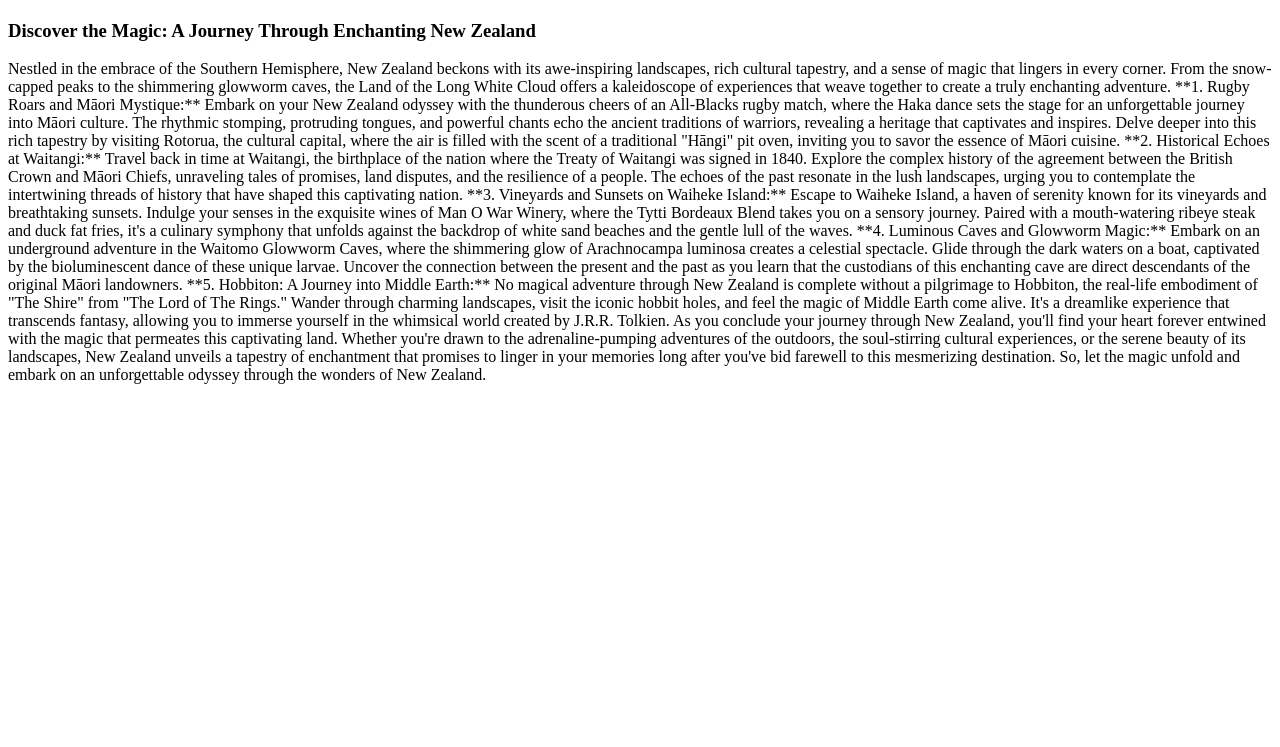
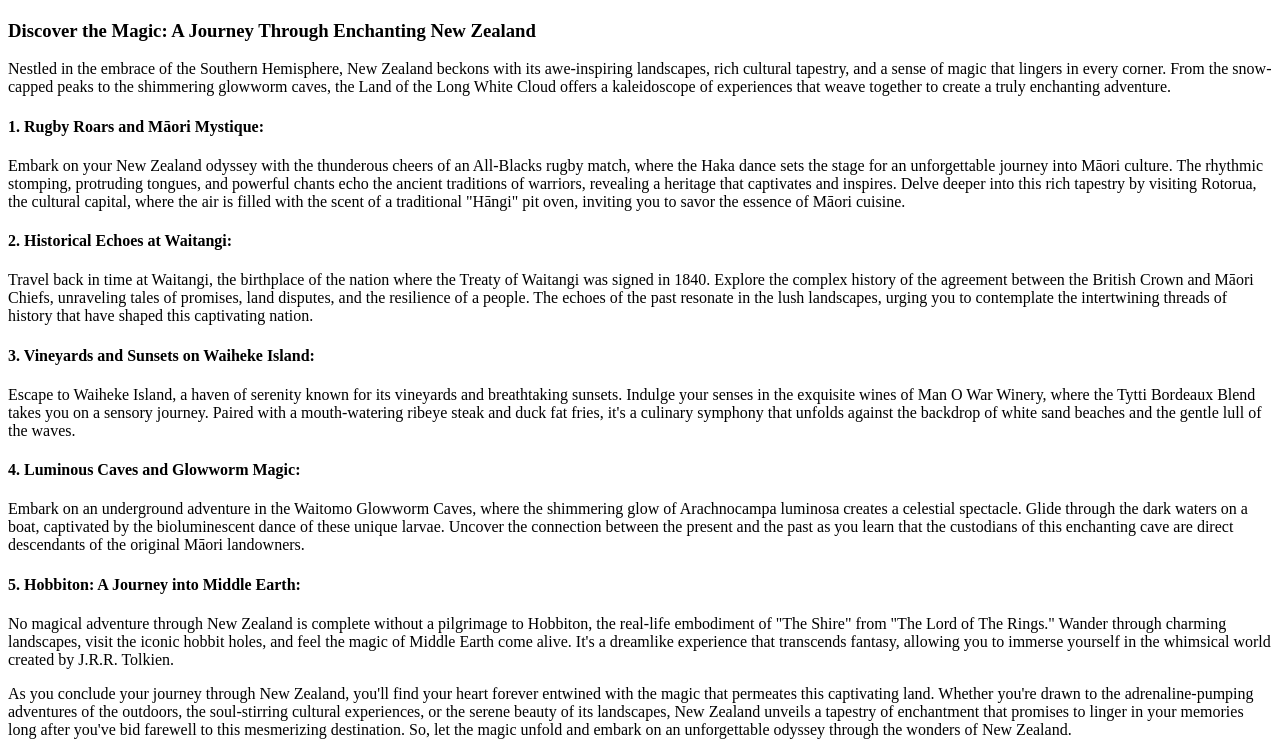
Before and after one commit to preveira/journey-jolt, a plain HTML site: page index.html in a window 1280 px wide. Shown: the part 471-1218 px from the top of the page. Before the commit the page ends 871 px from the top, so only its background shows below. Drawn offline with Linux system fonts and the light colour scheme.

Commit message:
seperating <p> with seperate <div> containers for blog content

```diff
--- a/index.html
+++ b/index.html
@@ -9,36 +9,54 @@
                 <a href="">Home</a>
             </li>
             <li>
-                <a href="https://preveira.github.io/journey-jolt/index.html">New Zealand</a>
+                <a href="https://preveira.github.io/journey-jolt/">New Zealand</a>
             </li>
             <li>
-                <a href="">Egypt</a>
+                <a href="https://ahmed-elnogoumi.github.io/journeyjolt/">Egypt</a>
             </li>
             <li>
-                <a href="">Greece</a>
+                <a href="https://makster04.github.io/journey-jolt/">Greece</a>
             </li>
         </ol>
         <img src="https://www.worldtripdiaries.com/wp-content/uploads/pint-beautiful-places-nz-2-687x1030.jpg">
         <div>
             <h3>Discover the Magic: A Journey Through Enchanting New Zealand</h3>
             <p> Nestled in the embrace of the Southern Hemisphere, New Zealand beckons with its awe-inspiring landscapes, rich cultural tapestry, and a sense of magic that lingers in every corner. From the snow-capped peaks to the shimmering glowworm caves, the Land of the Long White Cloud offers a kaleidoscope of experiences that weave together to create a truly enchanting adventure.
+                </p>
+        </div>
+        <div>
+            <h4> 1. Rugby Roars and Māori Mystique: </h4>
+            <p>
+                Embark on your New Zealand odyssey with the thunderous cheers of an All-Blacks rugby match, where the Haka dance sets the stage for an unforgettable journey into Māori culture. The rhythmic stomping, protruding tongues, and powerful chants echo the ancient traditions of warriors, revealing a heritage that captivates and inspires. Delve deeper into this rich tapestry by visiting Rotorua, the cultural capital, where the air is filled with the scent of a traditional "Hāngi" pit oven, inviting you to savor the essence of Māori cuisine.
+            </p>
+        </div>
+        <div>
+            <h4>2. Historical Echoes at Waitangi:</h4>
+            <p>
+                Travel back in time at Waitangi, the birthplace of the nation where the Treaty of Waitangi was signed in 1840. Explore the complex history of the agreement between the British Crown and Māori Chiefs, unraveling tales of promises, land disputes, and the resilience of a people. The echoes of the past resonate in the lush landscapes, urging you to contemplate the intertwining threads of history that have shaped this captivating nation.
+            </p>
+        </div>
+        <div>
+            <h4>3. Vineyards and Sunsets on Waiheke Island:</h4>
+            <p>
+                Escape to Waiheke Island, a haven of serenity known for its vineyards and breathtaking sunsets. Indulge your senses in the exquisite wines of Man O War Winery, where the Tytti Bordeaux Blend takes you on a sensory journey. Paired with a mouth-watering ribeye steak and duck fat fries, it's a culinary symphony that unfolds against the backdrop of white sand beaches and the gentle lull of the waves.
+            </p>
+        </div>
+        <div>
+            <h4>4. Luminous Caves and Glowworm Magic:</h4>
+            <p>
+                Embark on an underground adventure in the Waitomo Glowworm Caves, where the shimmering glow of Arachnocampa luminosa creates a celestial spectacle. Glide through the dark waters on a boat, captivated by the bioluminescent dance of these unique larvae. Uncover the connection between the present and the past as you learn that the custodians of this enchanting cave are direct descendants of the original Māori landowners.
+            </p>
+        </div>
+        <div>
+            <h4>5. Hobbiton: A Journey into Middle Earth:</h4>
+            <p>
+                No magical adventure through New Zealand is complete without a pilgrimage to Hobbiton, the real-life embodiment of "The Shire" from "The Lord of The Rings." Wander through charming landscapes, visit the iconic hobbit holes, and feel the magic of Middle Earth come alive. It's a dreamlike experience that transcends fantasy, allowing you to immerse yourself in the whimsical world created by J.R.R. Tolkien.
+            </p>
+        </div>
+        <div>
+            As you conclude your journey through New Zealand, you'll find your heart forever entwined with the magic that permeates this captivating land. Whether you're drawn to the adrenaline-pumping adventures of the outdoors, the soul-stirring cultural experiences, or the serene beauty of its landscapes, New Zealand unveils a tapestry of enchantment that promises to linger in your memories long after you've bid farewell to this mesmerizing destination. So, let the magic unfold and embark on an unforgettable odyssey through the wonders of New Zealand.
+        </div>
 
-                **1. Rugby Roars and Māori Mystique:**
-                Embark on your New Zealand odyssey with the thunderous cheers of an All-Blacks rugby match, where the Haka dance sets the stage for an unforgettable journey into Māori culture. The rhythmic stomping, protruding tongues, and powerful chants echo the ancient traditions of warriors, revealing a heritage that captivates and inspires. Delve deeper into this rich tapestry by visiting Rotorua, the cultural capital, where the air is filled with the scent of a traditional "Hāngi" pit oven, inviting you to savor the essence of Māori cuisine.
-
-                **2. Historical Echoes at Waitangi:**
-                Travel back in time at Waitangi, the birthplace of the nation where the Treaty of Waitangi was signed in 1840. Explore the complex history of the agreement between the British Crown and Māori Chiefs, unraveling tales of promises, land disputes, and the resilience of a people. The echoes of the past resonate in the lush landscapes, urging you to contemplate the intertwining threads of history that have shaped this captivating nation.
-
-                **3. Vineyards and Sunsets on Waiheke Island:**
-                Escape to Waiheke Island, a haven of serenity known for its vineyards and breathtaking sunsets. Indulge your senses in the exquisite wines of Man O War Winery, where the Tytti Bordeaux Blend takes you on a sensory journey. Paired with a mouth-watering ribeye steak and duck fat fries, it's a culinary symphony that unfolds against the backdrop of white sand beaches and the gentle lull of the waves.
-
-                **4. Luminous Caves and Glowworm Magic:**
-                Embark on an underground adventure in the Waitomo Glowworm Caves, where the shimmering glow of Arachnocampa luminosa creates a celestial spectacle. Glide through the dark waters on a boat, captivated by the bioluminescent dance of these unique larvae. Uncover the connection between the present and the past as you learn that the custodians of this enchanting cave are direct descendants of the original Māori landowners.
-
-                **5. Hobbiton: A Journey into Middle Earth:**
-                No magical adventure through New Zealand is complete without a pilgrimage to Hobbiton, the real-life embodiment of "The Shire" from "The Lord of The Rings." Wander through charming landscapes, visit the iconic hobbit holes, and feel the magic of Middle Earth come alive. It's a dreamlike experience that transcends fantasy, allowing you to immerse yourself in the whimsical world created by J.R.R. Tolkien.
-
-                As you conclude your journey through New Zealand, you'll find your heart forever entwined with the magic that permeates this captivating land. Whether you're drawn to the adrenaline-pumping adventures of the outdoors, the soul-stirring cultural experiences, or the serene beauty of its landscapes, New Zealand unveils a tapestry of enchantment that promises to linger in your memories long after you've bid farewell to this mesmerizing destination. So, let the magic unfold and embark on an unforgettable odyssey through the wonders of New Zealand.</p>
-        </div>
     </body>
 </html>
```
